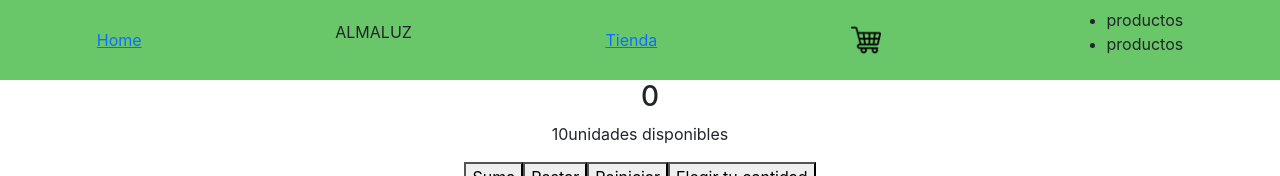
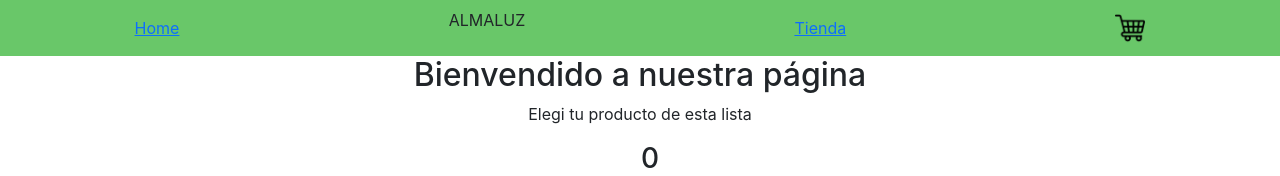
Before and after one commit to davidcba34/primerapp, a React (Create React App) app: page / in a window 1280 px wide. Shown: the top 176 px of the page. Built offline with nearby package versions, Linux system fonts and the light colour scheme.

Commit message:
correcion de landing

```diff
--- a/src/App.js
+++ b/src/App.js
@@ -3,11 +3,13 @@ import './App.css';
 import Body from './component/Body';
 import Contador from './component/Contador';
 import Navbar from './component/Navbar';
+import ItemListContainer from './component/ItemListContainer.js'
 function App() {
 
   return (
     <div className="App">
     <Navbar/>
+    <ItemListContainer/>
     <Contador stock={10}/>
     <Body />
     </div>
--- a/src/component/ItemListContainer.js
+++ b/src/component/ItemListContainer.js
@@ -1,10 +1,10 @@
 function ItemListContainer() {
 
   return (
-    <ul className = "nav-list">
-      <li>productos</li>
-      <li>productos</li>
-    </ul>
+    <section className="bienvenida">
+      <h2>Bienvendido a nuestra página</h2>
+      <p>Elegi tu producto de esta lista</p>
+    </section>
   );
 }
 
--- a/src/component/Navbar.js
+++ b/src/component/Navbar.js
@@ -1,6 +1,6 @@
 import CartWidget from './CartWidget.js';
 import './Navbar.css';
-import ItemListContainer from './ItemListContainer.js'
+
 function Navbar() {
     return (
       <header className='navbar'>
@@ -8,9 +8,9 @@ function Navbar() {
         <p>ALMALUZ</p>
         <a href = "#">Tienda</a>
         <CartWidget/>
-        <ItemListContainer/>
       </header>
     );
+
   }
 
   export default Navbar;
```
